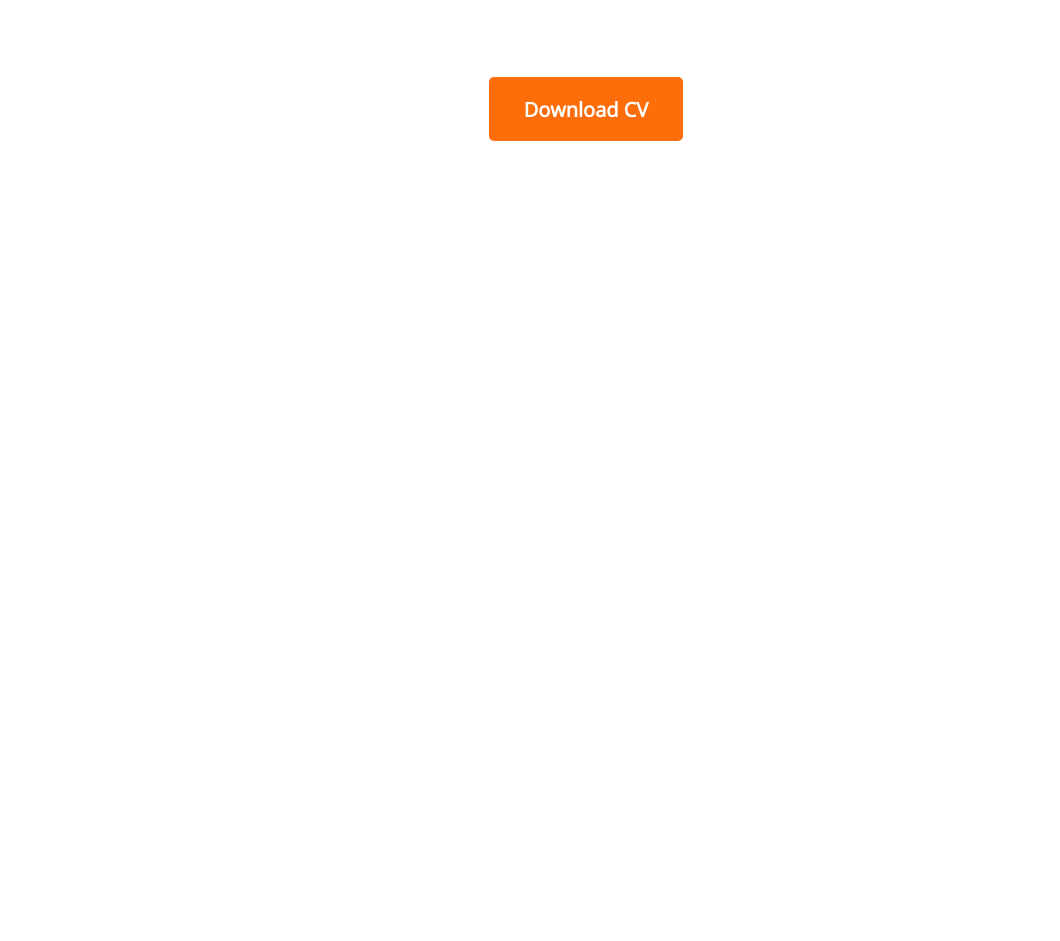
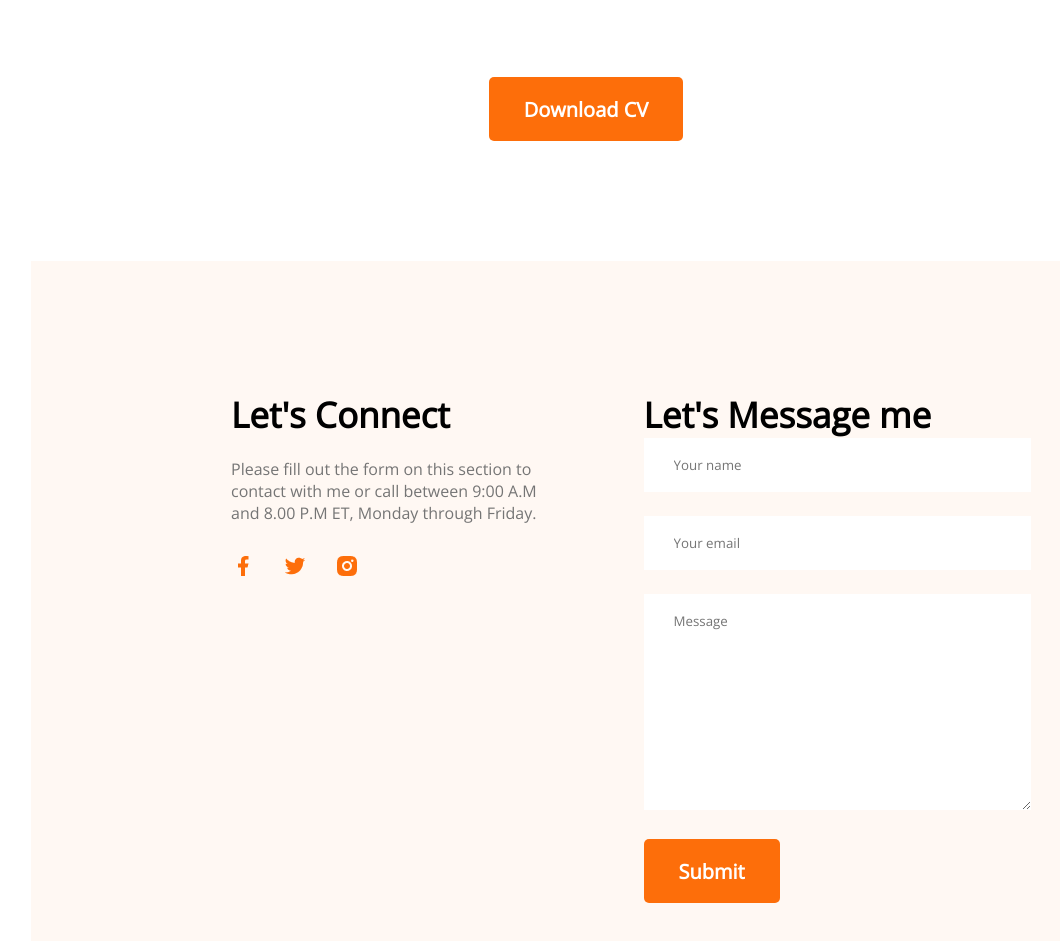
Before and after one commit to moheethasan/developer-portfolio, a plain HTML site: page index.html in a window 1280 px wide. Shown: the part 3100-4041 px from the top of the page, without its empty margins (39-1099 px from the left). Before the commit the page ends 3371 px from the top, so only its background shows below. Drawn offline with nearby package versions, Linux system fonts and the light colour scheme.

Commit message:
added contact

```diff
--- a/index.html
+++ b/index.html
@@ -136,6 +136,31 @@
                 <button class="button-primary">Download CV</button>
             </div>
         </section>
+        <!-- contact section -->
+        <section class="contact">
+            <div>
+                <h3 class="section-title">Let's Connect</h3>
+                <p class="contact-description">Please fill out the form on this section to contact with me or call between 9:00 A.M and 8.00 P.M ET, Monday through Friday.</p>
+                <a href="">
+                    <img class="icon" src="images/icons/facebook.png" alt="">
+                </a>
+                <a href="">
+                    <img class="icon" src="images/icons/twitter.png" alt="">
+                </a>
+                <a href="">
+                    <img class="icon" src="images/icons/insta.png" alt="">
+                </a>
+            </div>
+            <div>
+                <h3 class="section-title">Let's Message me</h3>
+                <form action="">
+                    <input type="text" name="" id="" placeholder="Your name">
+                    <input type="email" name="" id="" placeholder="Your email">
+                    <textarea name="" id="" cols="30" rows="10" placeholder="Message"></textarea>
+                    <input class="button-primary" type="submit" value="Submit">
+                </form>
+            </div>
+        </section>
     </main>
     <footer>
 
--- a/styles/portfolio.css
+++ b/styles/portfolio.css
@@ -78,7 +78,7 @@ nav li {
     margin-bottom: 20px;
 }
 
-.banner-description {
+.banner-description{
     font-size: 16px;
     font-weight: 100;
     color: #757575;
@@ -202,3 +202,33 @@ main {
     margin-top: 50px;
     text-align: center;
 }
+
+/* contact styles */
+.contact{
+    display: flex;
+    gap: 100px;
+    background: #FFF8F3;
+    padding: 130px 200px;
+    margin-top: 120px;
+}
+.contact .section-title{
+    text-align: left;
+}
+.icon{
+    margin-right: 24px;
+}
+.contact input[type="text"], input[type="email"], textarea{
+    margin-bottom: 24px;
+    border: 0;
+    width: 100%;
+    padding: 18px 30px;
+}
+.contact a{
+    text-decoration: none;
+}
+.contact-description {
+    margin: 20px 0 30px 0;
+    font-size: 16px;
+    font-weight: 100;
+    color: #757575;
+}
```
